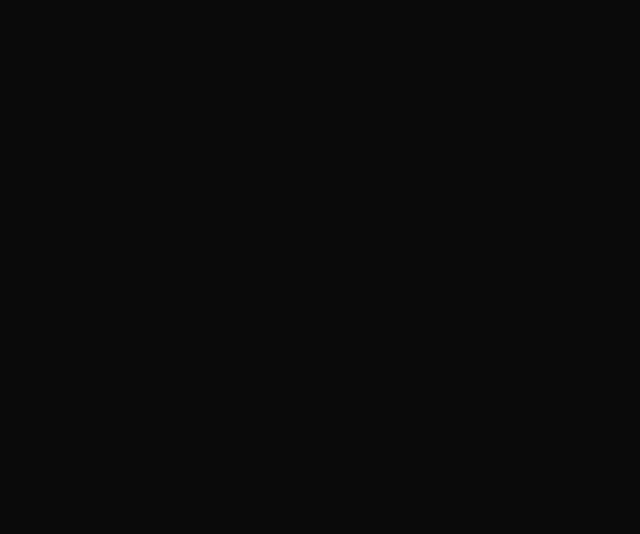
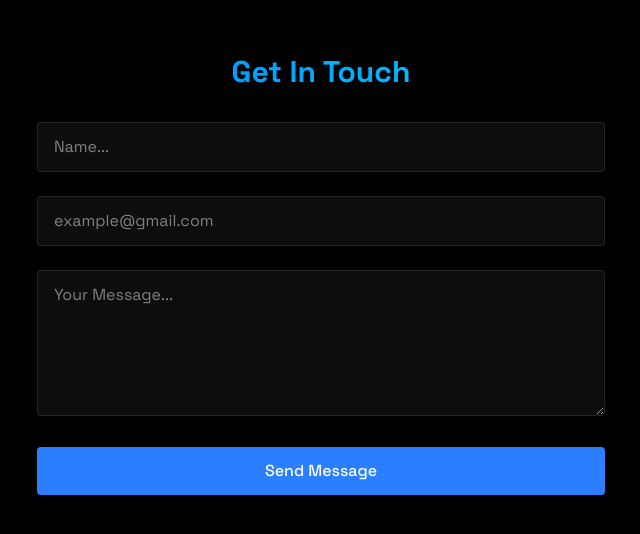
Before and after one commit to KwonZhu/Portfolio, a React (Vite) app: page / in a window 1280 px wide. Shown: the part 2582-3116 px from the top of the page, without its empty margins (319-959 px from the left). Before the commit the page ends 2456 px from the top, so only its background shows below. Built offline with nearby package versions, Linux system fonts and the light colour scheme.

Commit message:
feat: add Contact page

```diff
--- a/src/App.jsx
+++ b/src/App.jsx
@@ -6,6 +6,7 @@
 import { Home } from "./components/sections/Home";
 import { About } from "./components/sections/About";
 import { Project } from "./components/sections/Project";
+import { Contact } from "./components/sections/Contact";
 import { useState } from "react";
 
 function App() {
@@ -25,6 +26,7 @@
         <Home />
         <About />
         <Project />
+        <Contact />
       </div>
     </>
   );
--- a/src/components/sections/Contact.jsx
+++ b/src/components/sections/Contact.jsx
@@ -0,0 +1,93 @@
+import emailjs from "emailjs-com";
+import { useState } from "react";
+export const Contact = () => {
+  const [formData, setFormData] = useState({
+    name: "",
+    email: "",
+    message: "",
+  });
+
+  const handleSubmit = (e) => {
+    // Prevent the default page refresh on form submission
+    e.preventDefault();
+    // Send email using EmailJS with environment variables (stored in .env))
+    emailjs
+      .sendForm(
+        import.meta.env.VITE_SERVICE_ID,
+        import.meta.env.VITE_TEMPLATE_ID,
+        e.target,
+        import.meta.env.VITE_PUBLIC_KEY
+      )
+      .then((result) => {
+        alert("Message sent!");
+        // Reset the form data after successful submission
+        setFormData({ name: "", email: "", message: "" });
+      })
+      .catch(() => alert("Oops! Something went wrong. Please tty again"));
+  };
+
+  return (
+    <section
+      id="contact"
+      className="min-h-screen flex justify-center items-center py-20">
+      <div className="px-4 w-150">
+        <h2 className="text-3xl text-center font-bold mb-8 bg-gradient-to-r from-blue-500 to-cyan-400 bg-clip-text text-transparent">
+          Get In Touch
+        </h2>
+        <form className="space-y-6" onSubmit={handleSubmit}>
+          {/* Name Input Field */}
+          <div className="relative">
+            <input
+              type="text"
+              id="name"
+              name="name"
+              required
+              placeholder="Name..."
+              value={formData.name}
+              className="w-full bg-white/5 border border-white/10 rounded px-4 py-3 text-w transition focus:outline-none focus:border-blue-500 focus:bg-blue-500/5"
+              onChange={(e) =>
+                setFormData({ ...formData, name: e.target.value })
+              }
+            />
+          </div>
+          {/* Email Input Field */}
+          <div className="relative">
+            <input
+              type="email"
+              id="email"
+              name="email"
+              required
+              placeholder="example@gmail.com"
+              value={formData.email}
+              className="w-full bg-white/5 border border-white/10 rounded px-4 py-3 text-w transition focus:outline-none focus:border-blue-500 focus:bg-blue-500/5"
+              onChange={(e) =>
+                setFormData({ ...formData, email: e.target.value })
+              }
+            />
+          </div>
+          {/* Message Input Field */}
+          <div className="relative">
+            <textarea
+              id="message"
+              name="message"
+              required
+              rows={5}
+              placeholder="Your Message..."
+              value={formData.message}
+              className="w-full bg-white/5 border border-white/10 rounded px-4 py-3 text-w transition focus:outline-none focus:border-blue-500 focus:bg-blue-500/5"
+              onChange={(e) =>
+                setFormData({ ...formData, message: e.target.value })
+              }
+            />
+          </div>
+          {/* Submit Button */}
+          <button
+            type="submit"
+            className="w-full bg-blue-500 text-white py-3 px-6 rounded font-medium transition hover:-translate-y-0.5 hover:shadow-[0_0_15px_rgba(59,130,246,0.4)] relative overflow-hidden">
+            Send Message
+          </button>
+        </form>
+      </div>
+    </section>
+  );
+};
```
Also changed, not shown: 1 other file (tests, documents, lock files or other folders).
